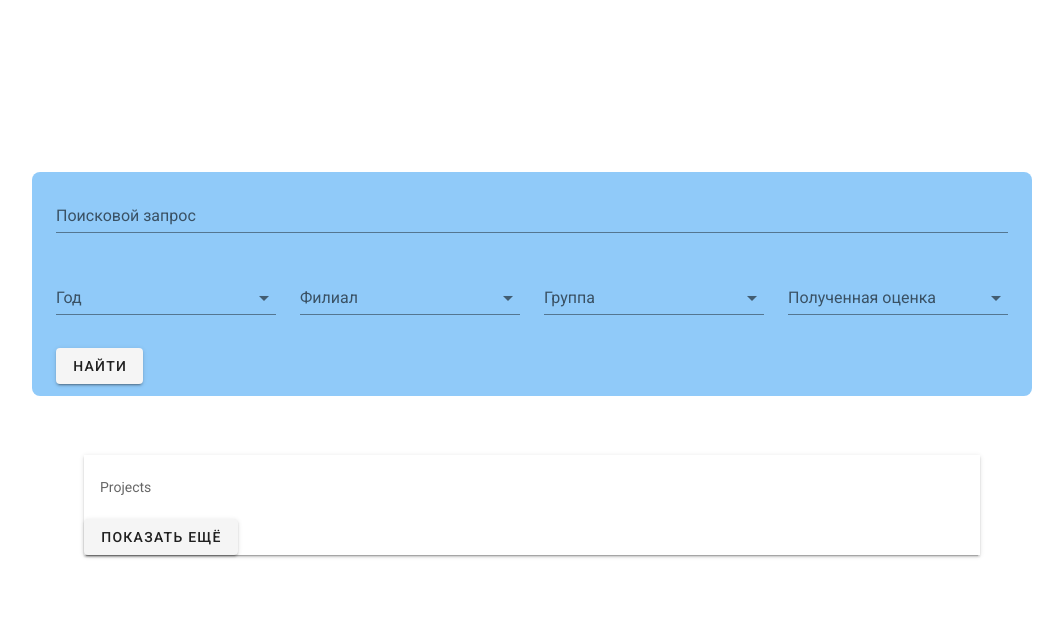
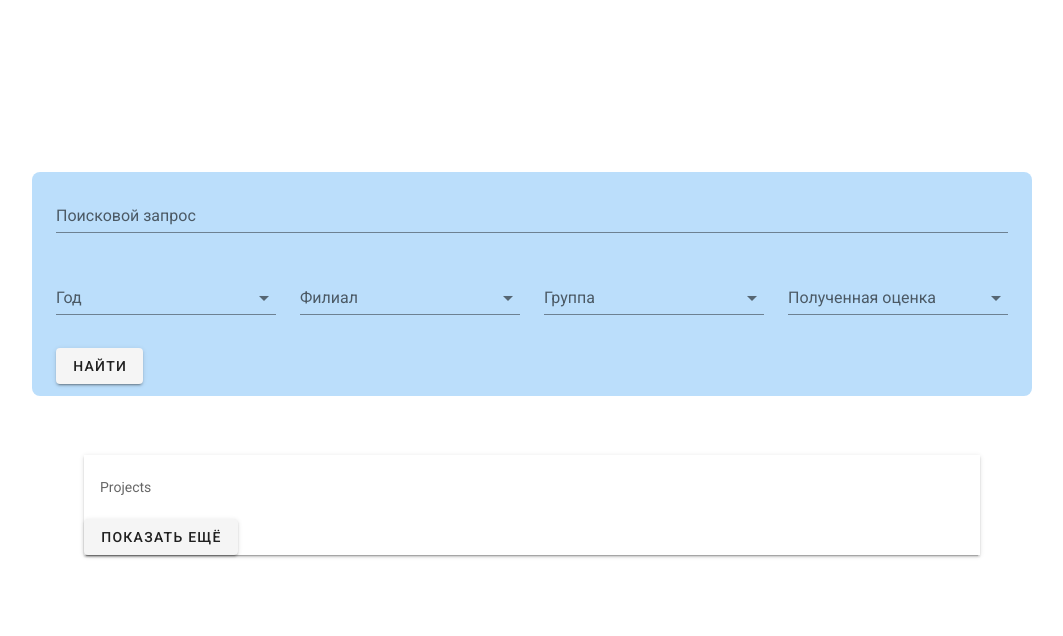
Before and after one commit to TkachevTDay/Prom.informatics, a Django app: page / in a window 1280 px wide. Shown: the part 1543-2179 px from the top of the page, without its empty margins (108-1171 px from the left). Run offline with Django 4.2, Linux system fonts and the light colour scheme; data that the repository does not hold is empty; parts of the project's set-up code (start-up, migrations or seed data) failed here and were passed over; some libraries are stand-ins or nearby versions.

Commit message:
Color test

```diff
--- a/main/templates/pages/dialog-card.html
+++ b/main/templates/pages/dialog-card.html
@@ -5,8 +5,8 @@
         style="height: 100px"
 >
     <div class="d-flex justify-center">
-        <v-card style="width: 1000px; overflow:  hidden;" elevation="2" class="blue lighten-3">
-            <v-card-title class="blue lighten-3">
+        <v-card style="width: 1000px; overflow:  hidden;" elevation="2" class="blue lighten-4">
+            <v-card-title class="blue lighten-4">
                 <v-col>
                     <h2 class="text-h4 font-weight-light">[[ recentProjects[carouselIterator].name ]], [[ carouselIterator ]]</h2>
                 </v-col>
--- a/main/templates/pages/index.html
+++ b/main/templates/pages/index.html
@@ -81,7 +81,7 @@
             </template>
             <div class="d-flex justify-center" style="margin-bottom: -40px">
                 <form action="" method="post"
-                      class="blue lighten-3 px-3 pt-3 pb-3 rounded-lg"
+                      class="blue lighten-4 px-3 pt-3 pb-3 rounded-lg"
                       style="width: 1000px;">
                     {% csrf_token %}
                     <v-row class="my-0 mx-3">
```
